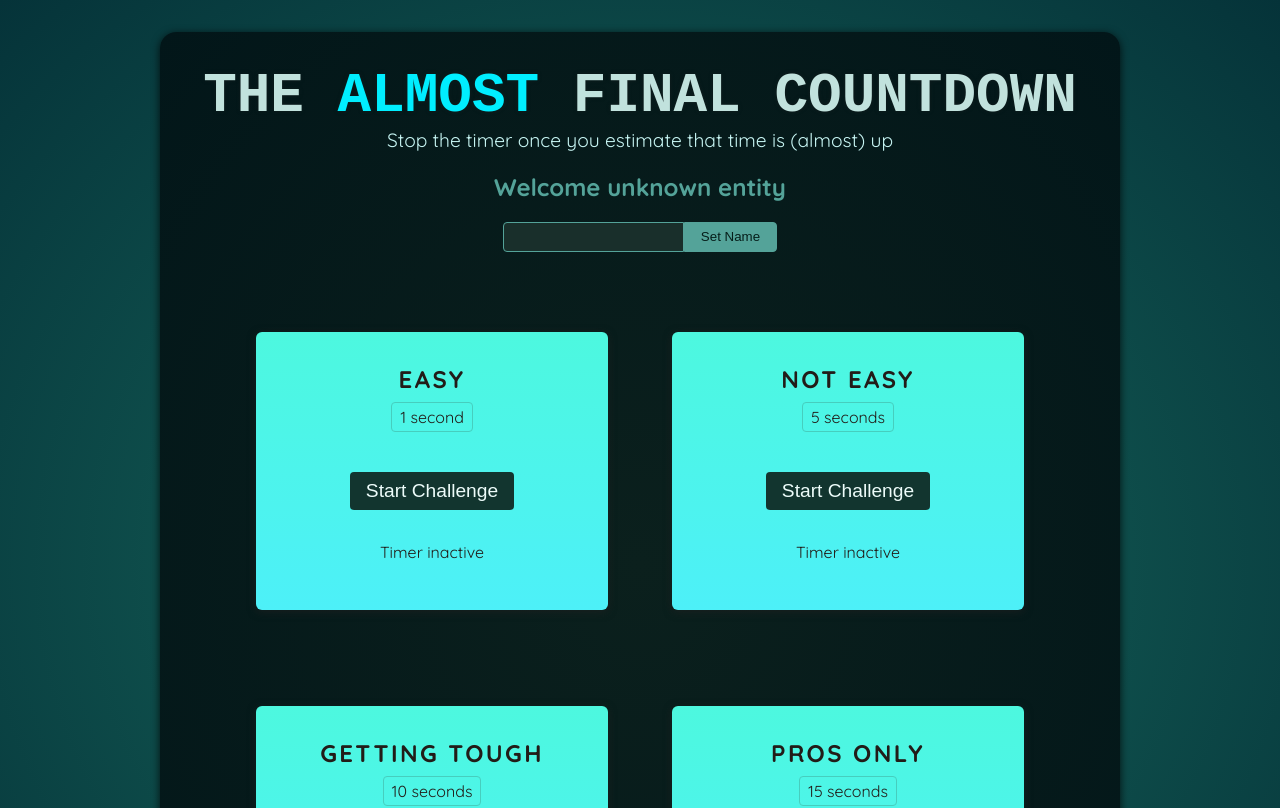
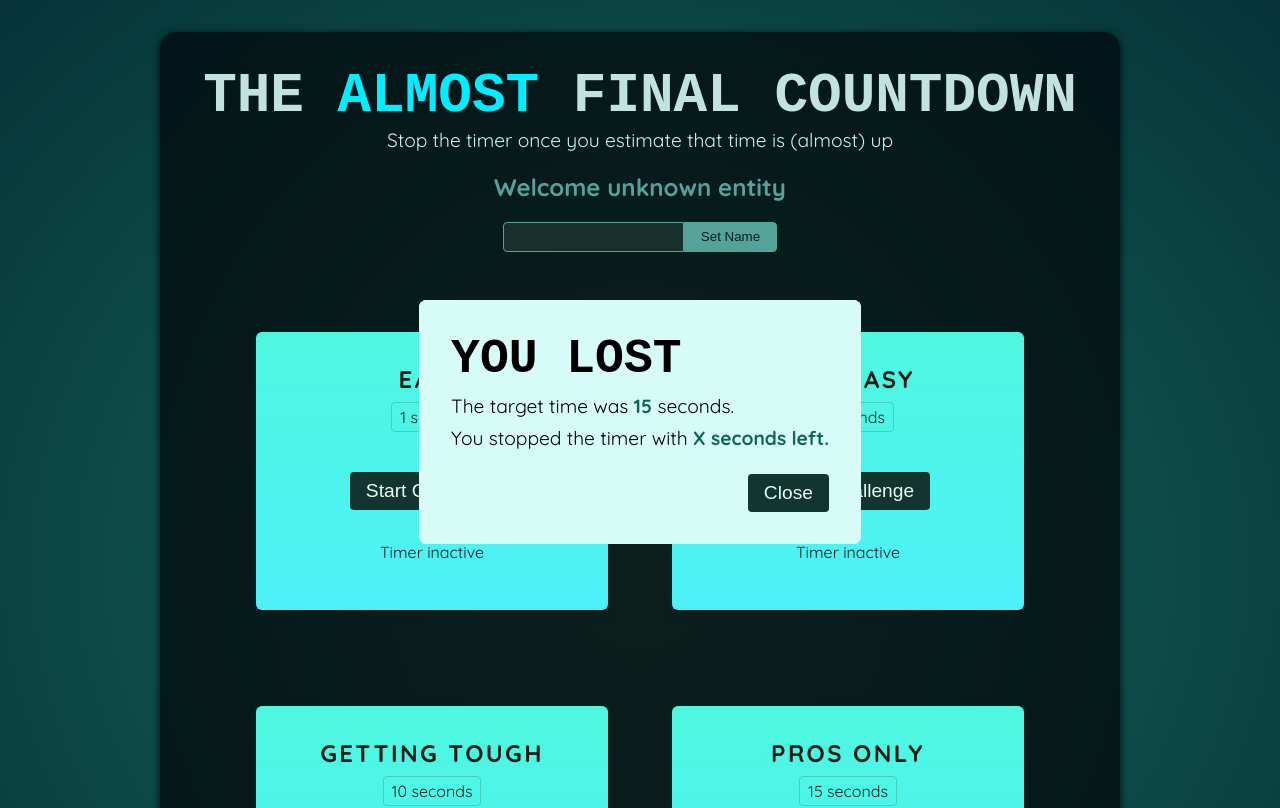
Before and after one commit to m2na7/study-react, a React (Vite) app in the folder Project16/: page / in a window 1280 px wide. Shown: the top 808 px of the page. Built offline with nearby package versions, Linux system fonts and the light colour scheme; a web font is replaced by a local one.

Commit message:
forwardRef
- Refs값을 다른 컴포넌트로 전달

```diff
--- /dev/null
+++ b/Project16/src/components/ResultModal.jsx
@@ -0,0 +1,24 @@
+import { forwardRef } from "react";
+
+// ref 값을 다른 컴포넌트로 전달하기 위해서는 forwardRef를 사용해야 한다.
+const ResultModal = forwardRef(function ResultModal(
+  { result, targetTime },
+  ref
+) {
+  return (
+    <dialog ref={ref} className="result-modal" open>
+      <h2>You {result}</h2>
+      <p>
+        The target time was <strong>{targetTime}</strong> seconds.
+      </p>
+      <p>
+        You stopped the timer with <strong>X seconds left.</strong>
+      </p>
+      <form method="dialog">
+        <button>Close</button>
+      </form>
+    </dialog>
+  );
+});
+
+export default ResultModal;
--- a/Project16/src/components/TimerChallenge.jsx
+++ b/Project16/src/components/TimerChallenge.jsx
@@ -1,8 +1,10 @@
 import { useRef } from "react";
 import { useState } from "react";
+import ResultModal from "./ResultModal";
 
 export default function TimerChallenge({ title, targetTime }) {
   const timer = useRef();
+  const dialog = useRef(); // 모달 backdrop 설정을 위해 추가
 
   const [timerStarted, setTimerStarted] = useState(false);
   const [timerExpired, setTimerExpired] = useState(false);
@@ -10,6 +12,7 @@
   function handleStart() {
     timer.current = setTimeout(() => {
       setTimerExpired(true);
+      dialog.current.showModal(); // 내장 dialog 요소 (표준 브라우저 기능)
     }, targetTime * 1000);
 
     setTimerStarted(true);
@@ -20,6 +23,8 @@
   }
 
   return (
+    <>
+      <ResultModal ref={dialog} targetTime={targetTime} result="lost" />
       <section className="challenge">
         <h2>{title}</h2>
         {timerExpired && <p>You lost !</p>}
@@ -35,5 +40,6 @@
           {timerStarted ? "Time is running..." : "Timer inactive"}
         </p>
       </section>
+    </>
   );
 }
```
Lines whose indentation alone changed are shown as unchanged.
